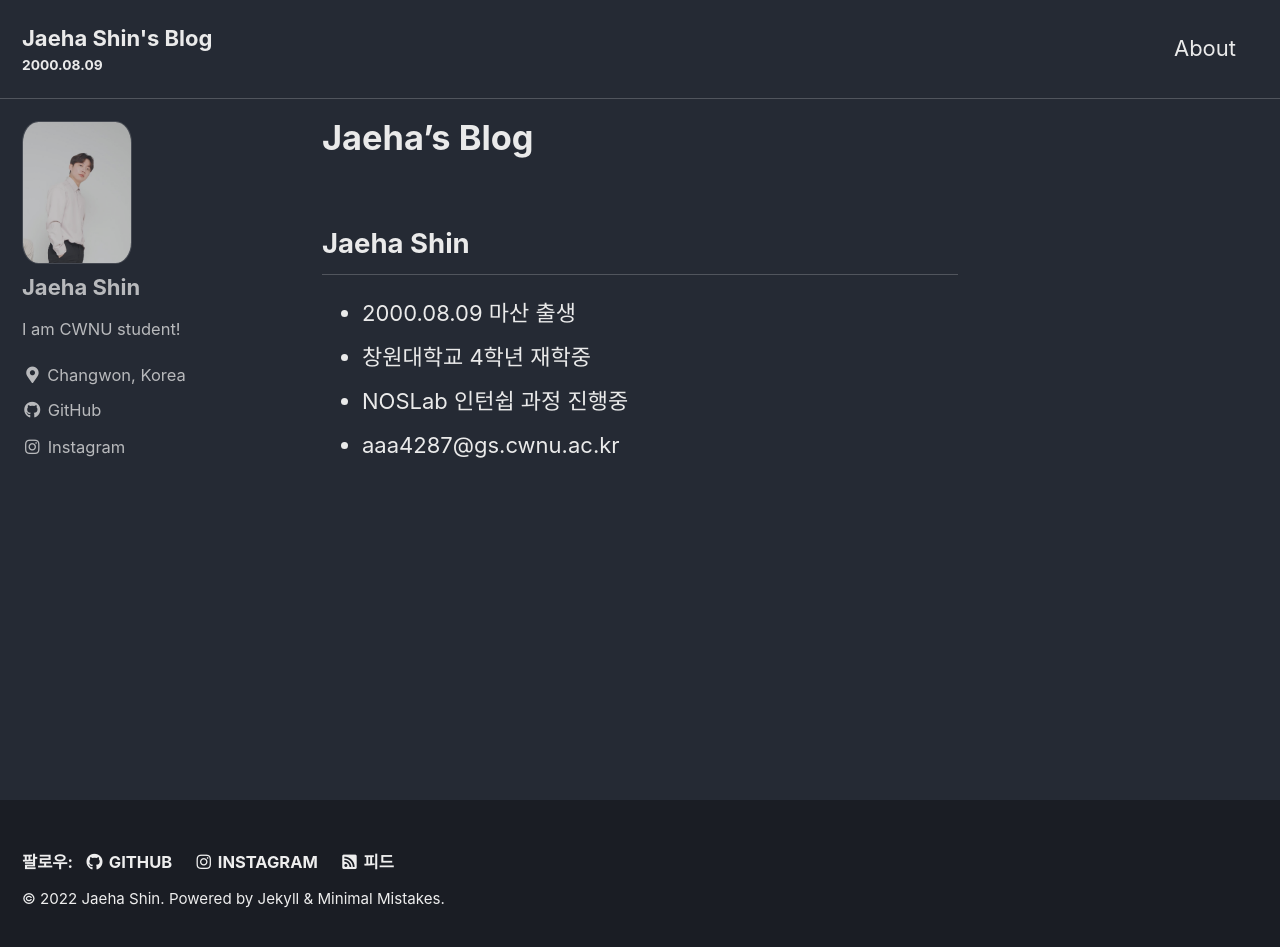
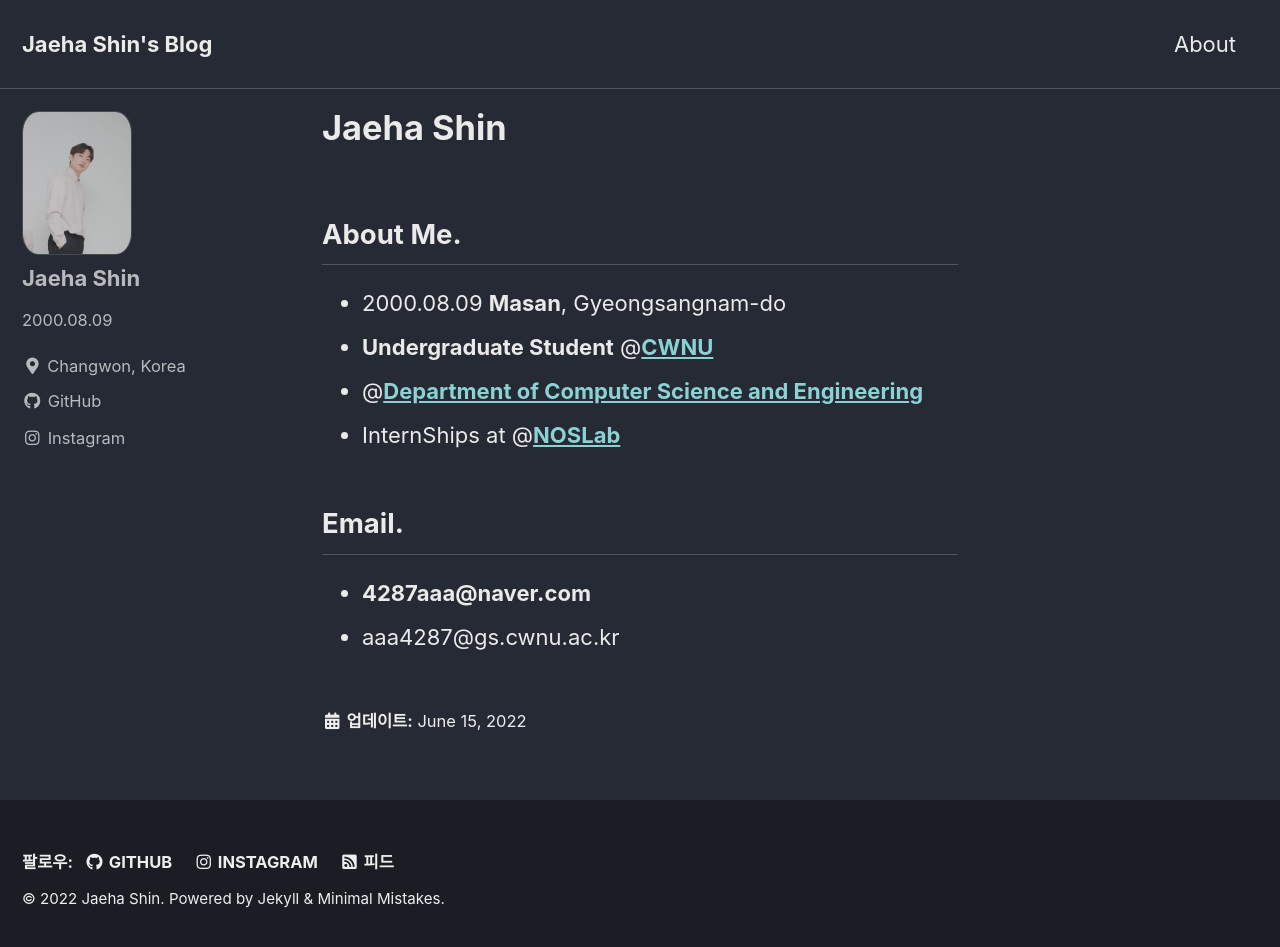
Before and after one commit to sjh4287/sjh4287.github.io, a Jekyll site: the page built from _pages/about.md, in a window 1280 px wide and 955 px high. Shown: the top 947 px of the window. Built offline with Jekyll 4.4.1, drawn with Linux system fonts in a browser that asks for light colours; cached includes are drawn as plain includes.

Commit message:
blog 수정

```diff
--- a/_config.yml
+++ b/_config.yml
@@ -18,7 +18,7 @@ minimal_mistakes_skin    : "dark" # "air", "aqua", "contrast", "dark", "dirt", "
 locale                   : "ko-KR"
 title                    : "Jaeha Shin's Blog"
 title_separator          : "-"
-subtitle                 : "2000.08.09" # site tagline that appears below site title in masthead
+subtitle                 : # site tagline that appears below site title in masthead
 name                     : "Jaeha Shin"
 description              : "Changwon National University"
 url                      : "https://sjh4287.github.io"
@@ -106,7 +106,7 @@ analytics:
 author:
   name             : "Jaeha Shin"
   avatar           : "/assets/images/img.jpg" # path of avatar image, e.g.
-  bio              : "I am CWNU student!"
+  bio              : "2000.08.09"
   location         : "Changwon, Korea"
   email            : # "4287aaa@naver.com"
   links:
--- a/_pages/about.md
+++ b/_pages/about.md
@@ -1,12 +1,18 @@
 ---
-title: "Jaeha's Blog"
+title: "Jaeha Shin"
 permalink: /about/
 layout: single
 author_profile: true
+date: 2022-06-15
 ---
 
-## Jaeha Shin
-- 2000.08.09 마산 출생
-- 창원대학교 4학년 재학중
-- NOSLab 인턴쉽 과정 진행중
+
+## About Me.
+- 2000.08.09 **Masan**, Gyeongsangnam-do
+- **Undergraduate Student** @[**CWNU**](http://www.changwon.ac.kr/){:target="_blank"}
+- @[**Department of Computer Science and Engineering**](https://www.changwon.ac.kr/ce/main.do){:target="_blank"}
+- InternShips at @[**NOSLab**](https://noslab.github.io/){:target="_blank"}
+
+## Email.
+- **4287aaa@naver.com**
 - aaa4287@gs.cwnu.ac.kr
```
